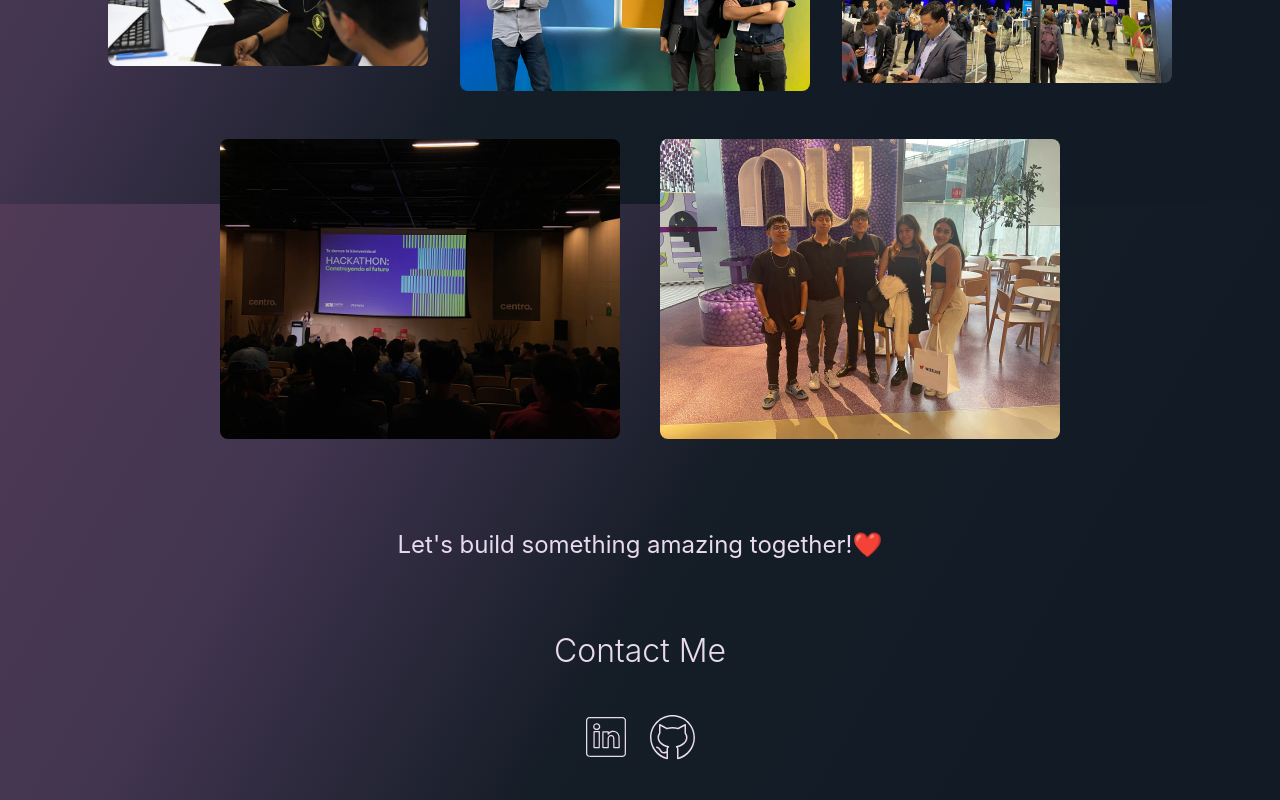
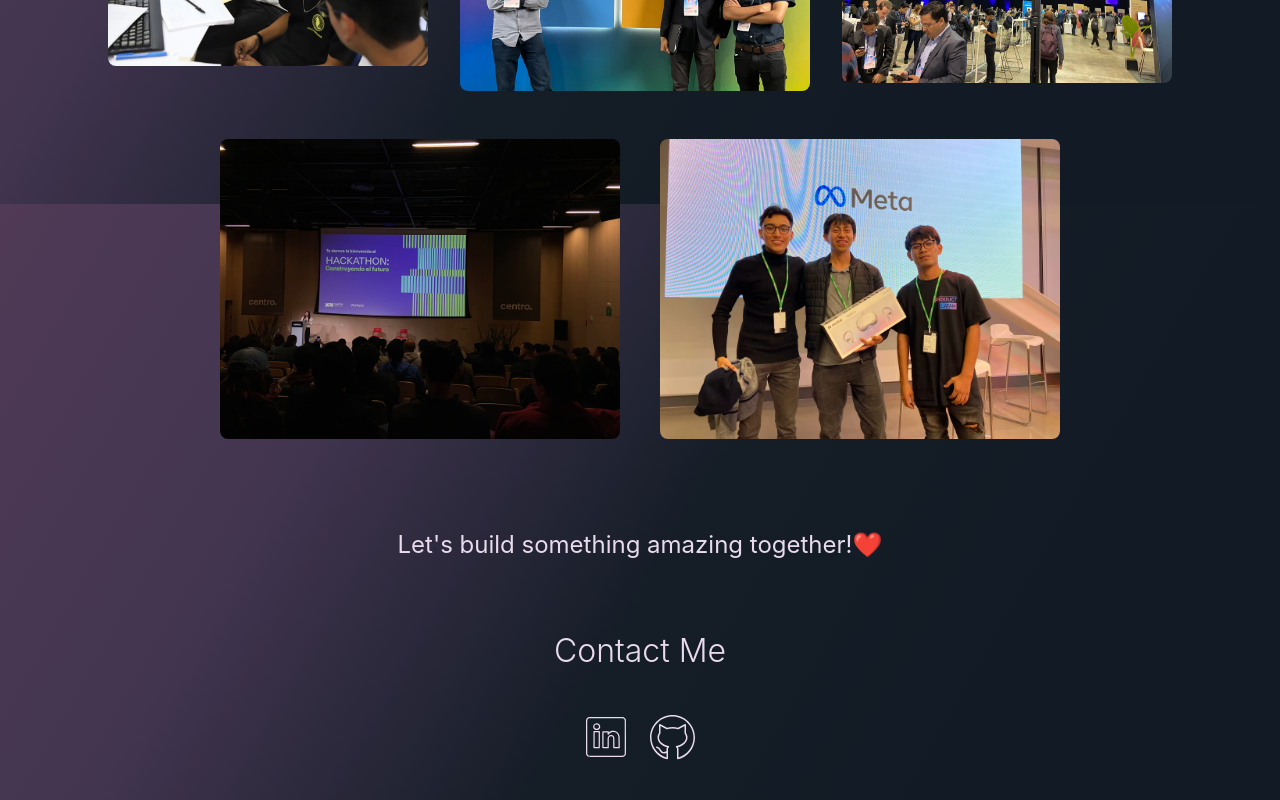
Before and after one commit to Antxnszn/Portfolio-Antonio, a React (Vite) app: page / in a window 1280 px wide. Shown: the part 3796-4596 px from the top of the page. Built offline with nearby package versions, Linux system fonts and the light colour scheme.

Commit message:
"Update images"

```diff
--- a/src/components/Images.jsx
+++ b/src/components/Images.jsx
@@ -35,16 +35,16 @@ return(
       <p ref={el => sectionsRef.current[0] = el} className='fade-in-l-section text-xl lg:text-[2.2rem] text-[#E6EFFA] font-light text-center mt-14 lg:mb-14'>No experience...</p>
         <div className=' flex flex-col lg:flex-row gap-5 lg:gap-[5em] mt-10 items-center justify-center'>
           <p ref={el => sectionsRef.current[1] = el} className='fade-in-l-section text-xl lg:ml-10 lg:text-[2.2rem] font-light text-center mt-5 mb-1 lg:mt-14 lg:mb-14'>Living experiences :) </p>
-          <img ref={el => sectionsRef.current[2] = el} src="/baloonsicpc.jpg" alt="Antonio" className="fade-in-r-section rounded-lg h-auto w-[300px] lg:w-[300px] mt-[1em] lg:mt-10 mb-10 " />
+          <img ref={el => sectionsRef.current[2] = el} src="/baloonsicpc.jpg" alt="Antonio" className="fade-in-r-section rounded-lg h-auto w-[350px] lg:w-[300px] mt-[1em] lg:mt-10 mb-10 " />
         </div>
         <div className=' flex flex-col lg:flex-row lg:gap-[2em] mt-10 items-center justify-center'>
-          <img ref={el => sectionsRef.current[3] = el} src="/antonioicpc.jpg" alt="" className="fade-in-l-section rounded-lg h-auto w-[280px] lg:w-[320px] mb-10 " />
+          <img ref={el => sectionsRef.current[3] = el} src="/antonioicpc.jpg" alt="" className="fade-in-l-section rounded-lg h-auto w-[350px] lg:w-[320px] mb-10 " />
           <img ref={el => sectionsRef.current[4] = el} src="/team.jpg" alt="" className="fade-in-section rounded-lg h-auto w-[350px] mb-10 " />
           <img ref={el => sectionsRef.current[5] = el} src="/microsoftai.jpg" alt="" className="fade-in-r-section hidden lg:block rounded-lg h-auto w-[330px] mb-10 " />
         </div>
         <div className='flex flex-col lg:flex-row gap-10 mt-2 items-center justify-center'>
   <img ref={el => sectionsRef.current[6] = el} src="/hackathon.jpg" alt="" className="fade-in-l-section rounded-lg h-auto w-[400px] mb-10" />
-  <img ref={el => sectionsRef.current[7] = el} src="/nuevent.jpg" alt="" className="fade-in-invert-section rounded-lg h-[300px] w-auto mb-10" />
+  <img ref={el => sectionsRef.current[7] = el} src="/meta.avif" alt="" className="fade-in-invert-section rounded-lg h-[300px] w-auto mb-10" />
 </div>
 
       </section>
```
Also changed, not shown: public/meta.avif (added).
